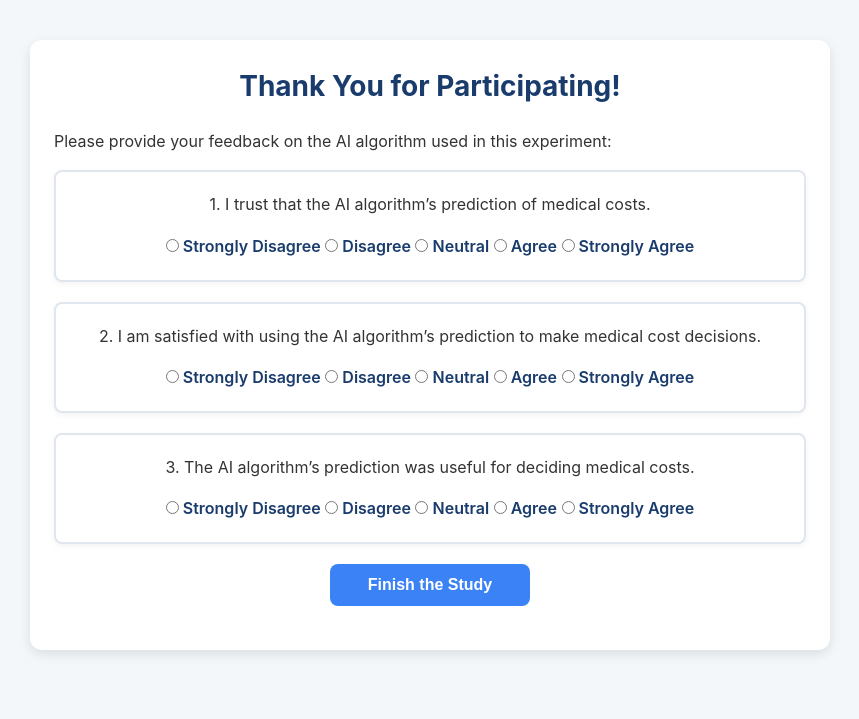
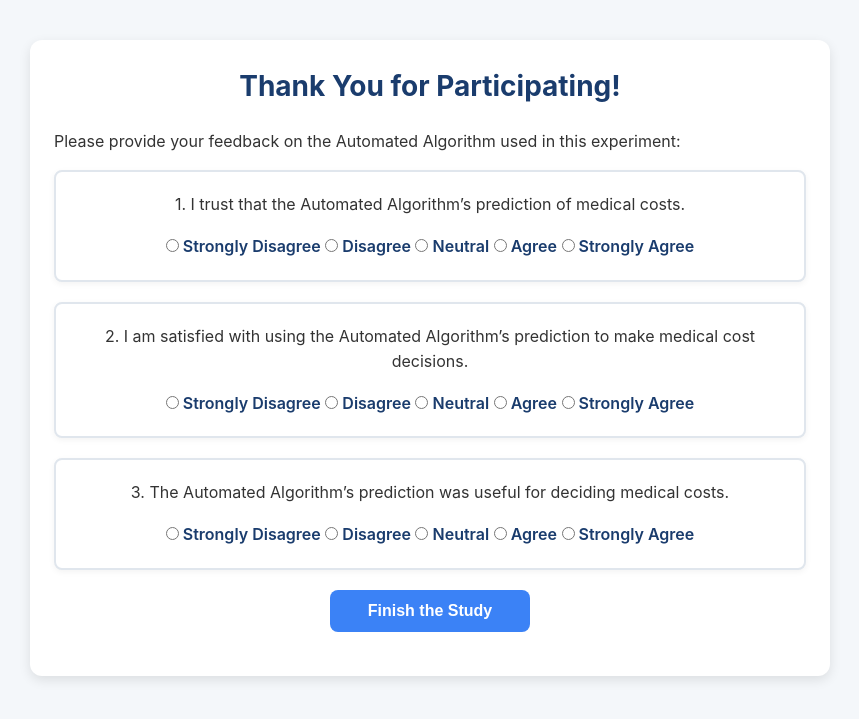
Before and after one commit to AMIRASRZAD/InsuranceExp, a Flask app: page /end_with_error in a window 1280 px wide. Shown: the top 719 px of the page, without its empty margins (210-1069 px from the left). Run offline with Flask 2, Linux system fonts and the light colour scheme; data that the repository does not hold is empty; parts of the project's set-up code (start-up, migrations or seed data) failed here and were passed over; some libraries are stand-ins or nearby versions.

```diff
--- a/templates/end.html
+++ b/templates/end.html
@@ -16,10 +16,10 @@
     <div class="container">
         <h1>Thank You for Participating!</h1>
         {% if not submitted %}
-            <p id="instructions">Please provide your feedback on the AI algorithm used in this experiment:</p>
+            <p id="instructions">Please provide your feedback on the Automated Algorithm used in this experiment:</p>
             <form id="survey-form" action="{{ url_for('task') if not ended_early else url_for('end_with_error') }}" method="post" onsubmit="hideForm()">
                 <div class="section">
-                    <p>1. I trust that the AI algorithm’s prediction of medical costs.</p>
+                    <p>1. I trust that the Automated Algorithm’s prediction of medical costs.</p>
                     <div class="radio-container">
                         <label><input type="radio" name="trust" value="1" required> Strongly Disagree</label>
                         <label><input type="radio" name="trust" value="2"> Disagree</label>
@@ -29,7 +29,7 @@
                     </div>
                 </div>
                 <div class="section">
-                    <p>2. I am satisfied with using the AI algorithm’s prediction to make medical cost decisions.</p>
+                    <p>2. I am satisfied with using the Automated Algorithm’s prediction to make medical cost decisions.</p>
                     <div class="radio-container">
                         <label><input type="radio" name="satisfaction" value="1" required> Strongly Disagree</label>
                         <label><input type="radio" name="satisfaction" value="2"> Disagree</label>
@@ -39,7 +39,7 @@
                     </div>
                 </div>
                 <div class="section">
-                    <p>3. The AI algorithm’s prediction was useful for deciding medical costs.</p>
+                    <p>3. The Automated Algorithm’s prediction was useful for deciding medical costs.</p>
                     <div class="radio-container">
                         <label><input type="radio" name="usefulness" value="1" required> Strongly Disagree</label>
                         <label><input type="radio" name="usefulness" value="2"> Disagree</label>
```
